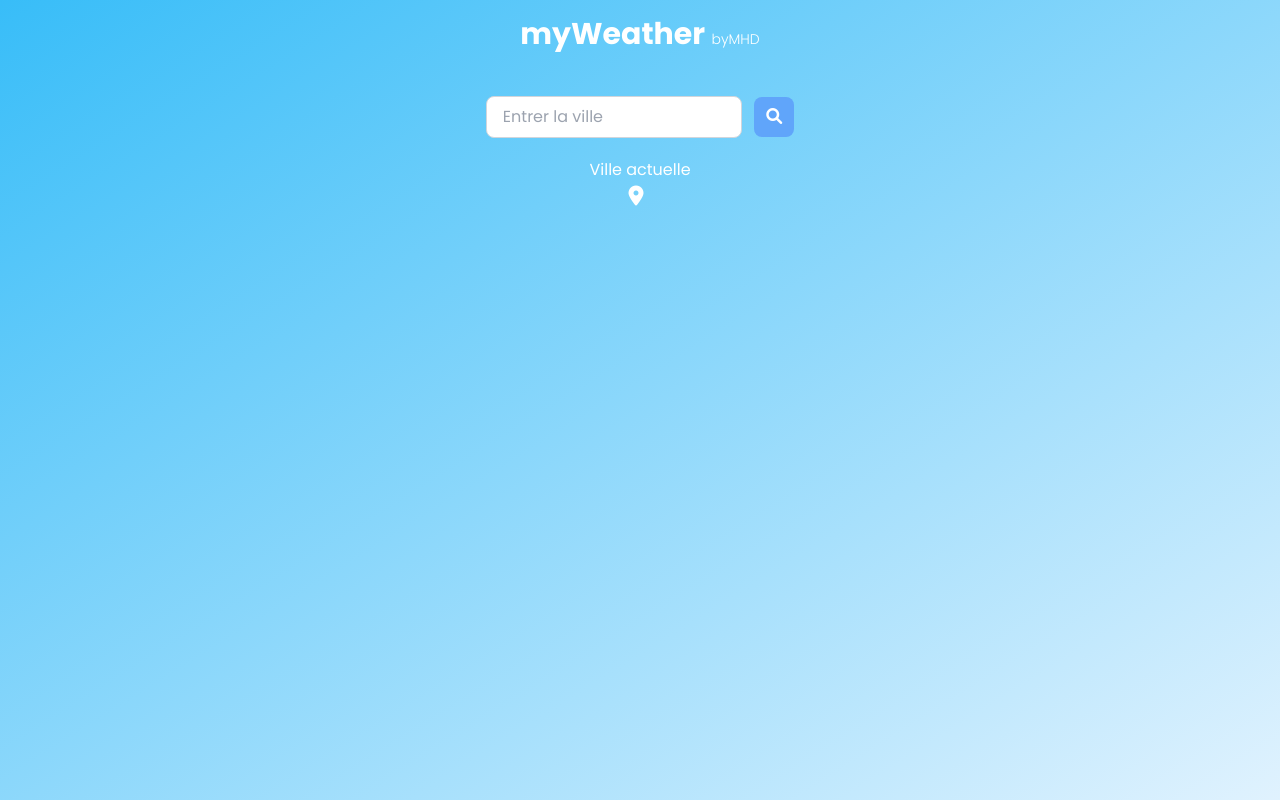
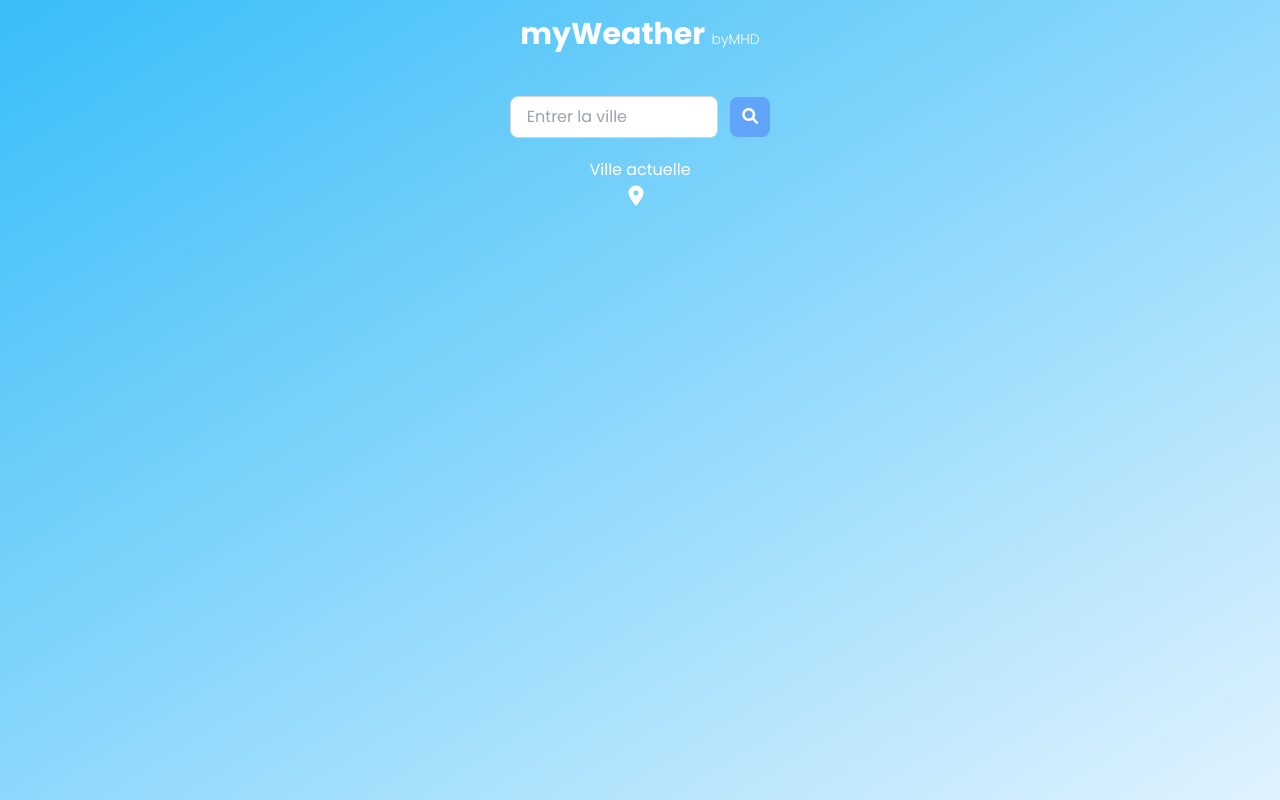
Before and after one commit to MirinkaU1/Checkpoint-Network-Requests-in-JavaScript, a website: page index.html in a window 1280 px wide. Drawn offline with Linux system fonts and the light colour scheme; some icons are missing.

Commit message:
ajustement reponsive

```diff
--- a/index.html
+++ b/index.html
@@ -20,7 +20,7 @@
 
     <main class="max-w-4xl mx-auto p-7 ">
         <div class="text-center mb-5">
-            <input id="city-input" type="text" placeholder="Entrer la ville" class="p-2 px-4 border text-black border-gray-300 w-64 rounded-lg"/>
+            <input id="city-input" type="text" placeholder="Entrer la ville" class="p-2 px-4 border text-black border-gray-300 w-52 rounded-lg"/>
             <button id="search-button" class="bg-blue-400 text-white p-2 rounded-lg ml-2 w-10"><i class="fa-solid fa-magnifying-glass"></i></button>
         </div>
         <div class="text-center">
```
Also changed, not shown: assets/css/styles.css.
